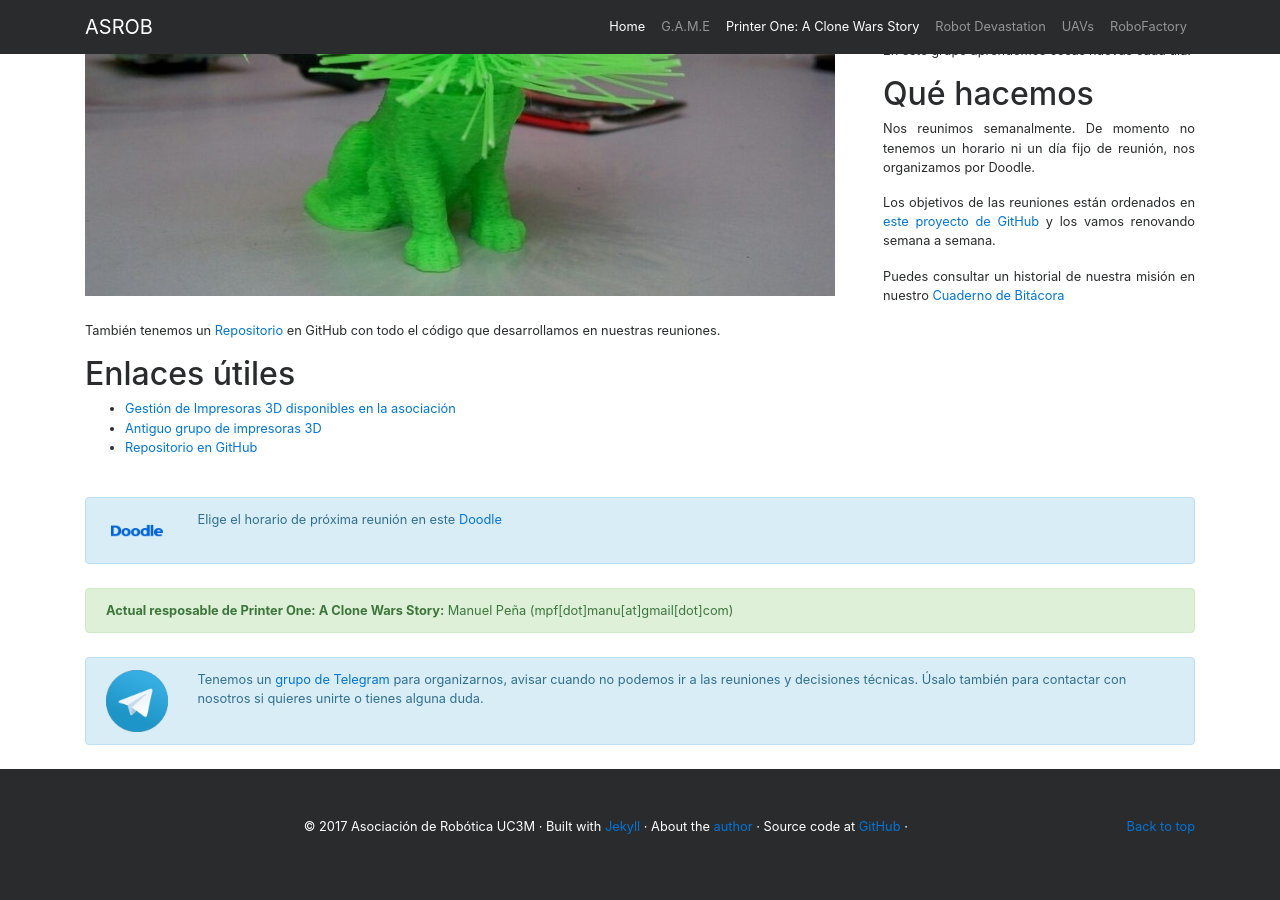
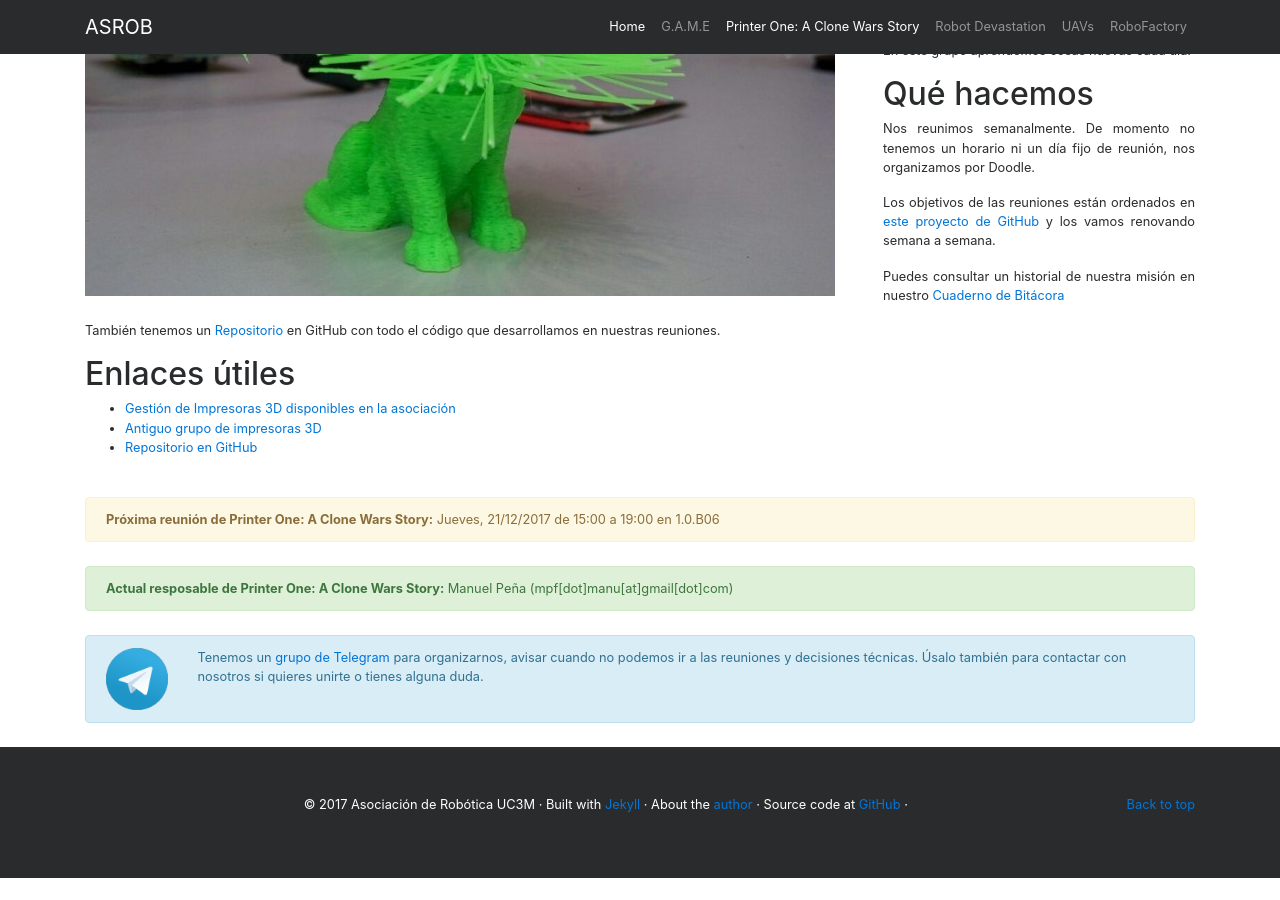
Before and after one commit to asrob-uc3m/asrob-uc3m.github.io, a Jekyll site: the page built from _workgroups/2017-05-28-printer-one.markdown, in a window 1280 px wide and 900 px high, scrolled down 931 px. Built offline with Jekyll 4.4.1, drawn with Linux system fonts in a browser that asks for light colours; after the commit the page ends 1809 px from its top, so only the background shows below that.

Commit message:
Updated Printer One next session

```diff
--- a/_workgroups/2017-05-28-printer-one.markdown
+++ b/_workgroups/2017-05-28-printer-one.markdown
@@ -9,13 +9,13 @@
 picture_full: /img/printer_one-full.jpg
 manager: Manuel Peña
 manager_email: mpf[dot]manu[at]gmail[dot]com
-next_meeting_doodle: https://doodle.com/poll/3stncsicnumdxgic
+next_meeting: Jueves, 21/12/2017 de 15:00 a 19:00 en 1.0.B06
 layout: workgroup
 ---
 
 <!--- Swap next_meeting and next_meeting_doodle here --->
-<!--- next_meeting: Jueves, 14/12/2017 de 16:00 a 20:00 en 1.0.B06 --->
 <!---  --->
+<!--- next_meeting_doodle: https://doodle.com/poll/3stncsicnumdxgic --->
 
 ## Quiénes somos
 
```
